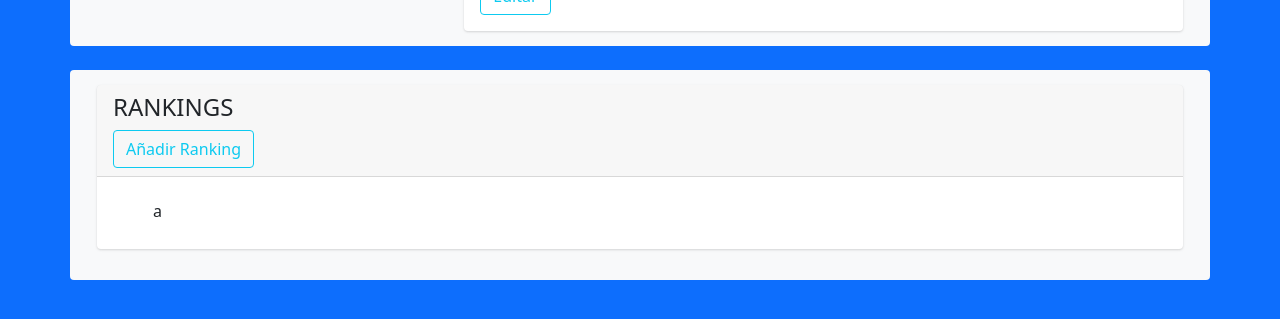
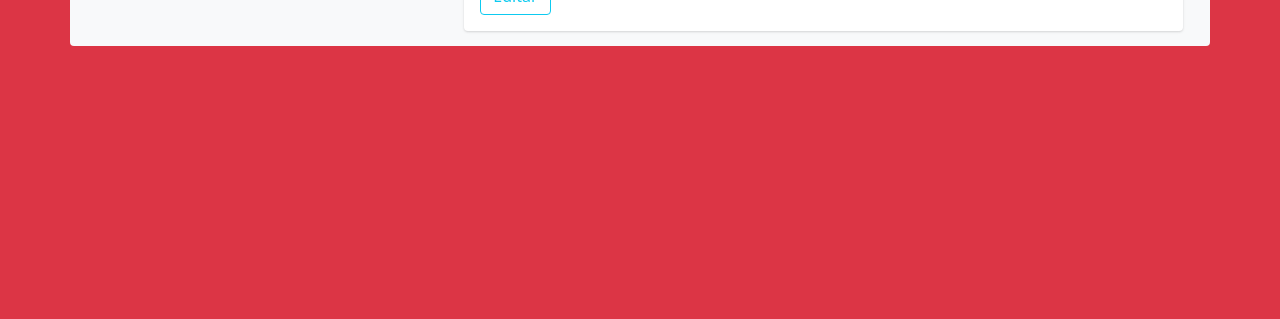
Before and after one commit to AndresXW5/IRON_BUG_Web, an Angular app in the folder IronBugWeb/: page /pprofe in a window 1280 px wide. Shown: the part 353-672 px from the top of the page. Built offline with nearby package versions, Linux system fonts and the light colour scheme.

Commit message:
Cambios en nombre del projecto

```diff
--- a/IronBugWeb/angular.json
+++ b/IronBugWeb/angular.json
@@ -6,7 +6,7 @@
   "version": 1,
   "newProjectRoot": "projects",
   "projects": {
-    "GamifiK": {
+    "gamifik": {
       "projectType": "application",
       "schematics": {
         "@schematics/angular:application": {
@@ -20,7 +20,7 @@
         "build": {
           "builder": "@angular-devkit/build-angular:browser",
           "options": {
-            "outputPath": "dist/GamifiK",
+            "outputPath": "dist/gamifik",
             "index": "src/index.html",
             "main": "src/main.ts",
             "polyfills": "src/polyfills.ts",
@@ -75,10 +75,10 @@
           "builder": "@angular-devkit/build-angular:dev-server",
           "configurations": {
             "production": {
-              "browserTarget": "GamifiK:build:production"
+              "browserTarget": "gamifik:build:production"
             },
             "development": {
-              "browserTarget": "GamifiK:build:development"
+              "browserTarget": "gamifik:build:development"
             }
           },
           "defaultConfiguration": "development"
@@ -86,7 +86,7 @@
         "extract-i18n": {
           "builder": "@angular-devkit/build-angular:extract-i18n",
           "options": {
-            "browserTarget": "GamifiK:build"
+            "browserTarget": "gamifik:build"
           }
         },
         "test": {
@@ -113,5 +113,5 @@
       }
     }
   },
-  "defaultProject": "GamifiK"
+  "defaultProject": "gamifik"
 }
--- a/IronBugWeb/karma.conf.js
+++ b/IronBugWeb/karma.conf.js
@@ -25,7 +25,7 @@ module.exports = function (config) {
       suppressAll: true // removes the duplicated traces
     },
     coverageReporter: {
-      dir: require('path').join(__dirname, './coverage/GamifiK'),
+      dir: require('path').join(__dirname, './coverage/Iron Bug'),
       subdir: '.',
       reporters: [
         { type: 'html' },
--- a/IronBugWeb/src/app/app.component.ts
+++ b/IronBugWeb/src/app/app.component.ts
@@ -7,7 +7,7 @@ import { faCoffee } from '@fortawesome/free-solid-svg-icons';
   styleUrls: ['./app.component.css']
 })
 export class AppComponent {
-  title = 'GamifiK';
+  title = 'Iron Bug';
 
 
 }
--- a/IronBugWeb/src/app/components/home/home.component.html
+++ b/IronBugWeb/src/app/components/home/home.component.html
@@ -27,7 +27,7 @@
                 </button> <!--bg-secondary -->
                 <div class="collapse navbar-collapse" id="navbarResponsive" style="height: 65px; background-color: rgba(59, 59, 59, 0.707); border-radius: 7px;">
                     <ul class="navbar-nav ms-auto">
-                        <li class="nav-item mx-0 mx-lg-1"><a class="nav-link py-3 px-0 px-lg-3 rounded" style="margin-left:20px" href="#">Productos</a></li>
+                        <li class="nav-item mx-0 mx-lg-1"><a class="nav-link py-3 px-0 px-lg-3 rounded" style="margin-left:20px" (click)="register()">Productos</a></li>
                         <li class="nav-item mx-0 mx-lg-1"><a class="nav-link py-3 px-0 px-lg-3 rounded" style="margin-left:20px" href="#about">Sobre Nosotros</a></li>
                         <li class="nav-item mx-0 mx-lg-1"><a class="nav-link py-3 px-0 px-lg-3 rounded" style="margin-left:20px" href="#contact">Contactanos</a></li>
                         <li class="nav-item mx-0 mx-lg-1"><a class="nav-link py-3 px-0 px-lg-3 rounded" style="margin-left:20px" (click)="register()" >Iniciar Sesión / Registrarse</a></li>
--- a/IronBugWeb/src/app/components/login/login.component.html
+++ b/IronBugWeb/src/app/components/login/login.component.html
@@ -52,10 +52,12 @@
               </div>
 
               <div>
-                <p class="mb-0">Todavia no estas registrado?  </p><a class="text-white-50 fw-bold" (click)="registerProfe()">Registrate <a class="fw-bold">aqui!</a></a>
-                  <br><a class="text-white-50 fw-bold" (click)="registerAlumno()">Registrate como <a class="fw-bold">TestEliminar?¿</a></a>
+                <p class="mb-0">Todavia no estas registrado?  </p>
+                  <br><a class="text-white-50 fw-bold" (click)="registerAlumno()">Registrate <a class="fw-bold">aqui!</a></a>
+                  <p></p>
+                  <a class="text-white-50 fw-bold" (click)="registerProfe()">Registrar Admin(quitar de <a class="fw-bold">aqui!</a>)</a>
               </div>
-  <button (click)="volver()" class="btn btn-sm btn-danger mt-4">volver</button>
+              <button (click)="volver()" class="btn btn-sm btn-danger mt-4">volver</button>
             </div>
           </div>
         </div>
--- a/IronBugWeb/src/app/components/profile-alumno/profile-alumno.component.html
+++ b/IronBugWeb/src/app/components/profile-alumno/profile-alumno.component.html
@@ -109,8 +109,8 @@
         <div class="col-md-12 mb-3">
           <div class="card">
             <div class="card-header">
-              <h4>RANKINGS ASSIGNADIOS</h4>
-                <button type="button" (click)="unirseRanking()"  class="btn btn-primary float-right">UNIRSE RANKING</button>
+              <h4>Carrito de la compra</h4>
+                <!-- <button type="button" (click)="unirseRanking()"  class="btn btn-primary float-right">UNIRSE RANKING</button> -->
             </div>
             <div class="card-body">
 
@@ -120,10 +120,10 @@
                       stroke-width="2" stroke-linecap="round" stroke-linejoin="round"
                       class="feather feather-globe mr-2 icon-inline">
                     </svg>
-                      {{ranking.name_r}}
-                      <!-- *ngFor=" ranking in rankings"  -->
+                    Productos
+                      <!-- {{ranking.name_r}} -->
                   </h6>
-                    <button type="button" (click)="listar_ranking()" class="btn btn-primary float-right">VER</button>
+                    <button type="button" (click)="listar_ranking()" class="btn btn-primary float-right">Quitar</button>
                 </li>
               </ul>
             </div>
--- a/IronBugWeb/src/app/components/profile-alumno/profile-alumno.component.ts
+++ b/IronBugWeb/src/app/components/profile-alumno/profile-alumno.component.ts
@@ -1,7 +1,7 @@
 import { Component, OnInit } from '@angular/core';
 import { ActivatedRoute, Router } from '@angular/router';
 import { ServerAlumnoService } from 'src/app/server/server-alumno.service';
-import { ServerRankingService } from './../../server/server-ranking.service';
+import { ServerRankingService } from '../../server/server-ranking.service';
 import { Alumno, Ranking } from 'src/app/interfaces/interfaz';
 import Swal from 'sweetalert2';
 
--- a/IronBugWeb/src/app/components/profile-profe/profile-profe.component.html
+++ b/IronBugWeb/src/app/components/profile-profe/profile-profe.component.html
@@ -6,7 +6,7 @@
   <meta name="viewport" content="width=device-width, initial-scale=1, shrink-to-fit=no" />
   <meta name="description" content="" />
   <meta name="author" content="" />
-  <title>ajesty</title>
+  <title>IronBug</title>
   <!-- Favicon-->
   <link rel="icon" type="image/x-icon" href="assets/favicon.ico" />
   <!-- Font Awesome icons (free version)-->
@@ -18,7 +18,7 @@
   <!-- Core theme CSS (includes Bootstrap)-->
 
 </head>
-<section class="vh-100 gradient-custom bg-primary">
+<section class="vh-100 gradient-custom bg-danger">
   <div class="container bg-light rounded-bottom ">
     <div class="main-body">
 
@@ -104,34 +104,7 @@
       </div>
     </div>
   </div>
-  <div class="container bg-light rounded mt-4 ">
-    <div class="main-body">
-      <div class="row gutters-sm">
-        <div class="col-md-12 mb-3">
-          <div class="card">
-            <div class="card-header">
-              <h4>RANKINGS </h4>
-              <div class="col-sm-12">
-                <a (click)="addRank()"class="btn btn-outline-info ">Añadir Ranking</a>
-              </div>
-            </div>
-            <div class="card-body">
-              <ul class="list-group list-group-flush">
-                <li class="list-group-item d-flex justify-content-between align-items-center flex-wrap ">
-                  <h6 class="mb-0"><svg width="24" height="24" viewBox="0 0 24 24" fill="none" stroke="currentColor"
-                      stroke-width="2" stroke-linecap="round" stroke-linejoin="round"
-                      class="feather feather-globe mr-2 icon-inline">
-                    </svg>a</h6>
-                  <span class="text-secondary"></span>
-                </li>
 
-              </ul>
-            </div>
-          </div>
-        </div>
-      </div>
-    </div>
-  </div>
 </section>
 
 </html>
--- a/IronBugWeb/src/app/components/rankings/rankings.component.html
+++ b/IronBugWeb/src/app/components/rankings/rankings.component.html
@@ -53,7 +53,7 @@
                           <th>Accions</th>
                         </tr>
                         <tr>
-                            <td>Jorfe</td>
+                            <td>Andres</td>
 
                           <td>DAW2</td>
 
--- a/IronBugWeb/src/index.html
+++ b/IronBugWeb/src/index.html
@@ -2,7 +2,7 @@
 <html lang="en">
 <head>
   <meta charset="utf-8">
-  <title>GamifiK</title>
+  <title>Iron Bug</title>
   <base href="/">
   <meta name="viewport" content="width=device-width, initial-scale=1">
   <link rel="icon" type="image/x-icon" href="favicon.ico">
```
Also changed, not shown: IronBugWeb/src/app/components/register-alumno/register-alumno.component.html (+12 -5 lines), 2 other files (tests, documents, lock files or other folders).
